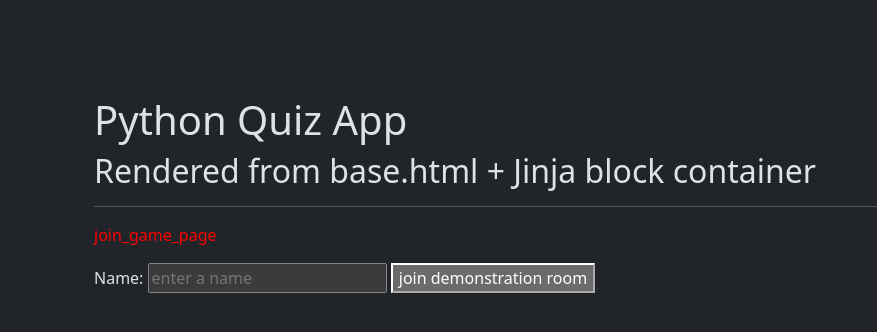
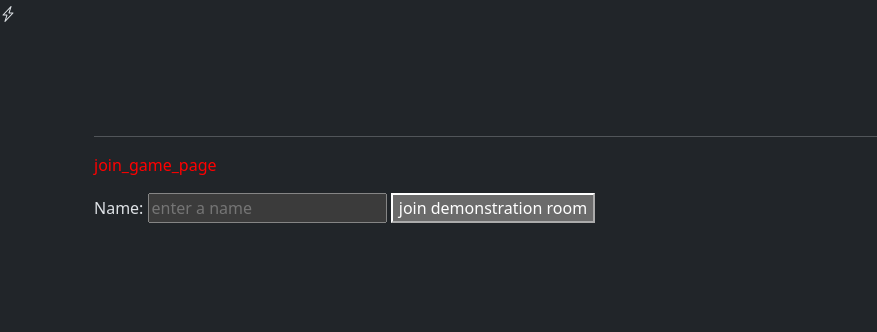
Before and after one commit to christopher-ga/quizzy, a Flask app: page / in a window 1280 px wide. Shown: the top 332 px of the page, without its empty margins (0-877 px from the left). Run offline with Flask 3, Linux system fonts and the light colour scheme; some libraries are stand-ins or nearby versions.

Commit message:
adds logo, deletes placeholder text

```diff
--- a/app/templates/base.html
+++ b/app/templates/base.html
@@ -5,6 +5,9 @@
     <meta name="viewport" content="width=device-width, initial-scale=1.0">
     <meta http-equiv="X-UA-Compatible" content="ie=edge">
     <title>Quiz App</title>
+    <svg xmlns="http://www.w3.org/2000/svg" width="16" height="16" fill="currentColor" class="bi bi-lightning-charge" viewBox="0 0 16 16">
+  <path d="M11.251.068a.5.5 0 0 1 .227.58L9.677 6.5H13a.5.5 0 0 1 .364.843l-8 8.5a.5.5 0 0 1-.842-.49L6.323 9.5H3a.5.5 0 0 1-.364-.843l8-8.5a.5.5 0 0 1 .615-.09zM4.157 8.5H7a.5.5 0 0 1 .478.647L6.11 13.59l5.732-6.09H9a.5.5 0 0 1-.478-.647L9.89 2.41 4.157 8.5z"/>
+</svg>
     <link href="https://cdn.jsdelivr.net/npm/bootstrap@5.3.1/dist/css/bootstrap.min.css" rel="stylesheet" integrity="sha384-4bw+/aepP/YC94hEpVNVgiZdgIC5+VKNBQNGCHeKRQN+PtmoHDEXuppvnDJzQIu9" crossorigin="anonymous">
 
     {# for injecting html into head of base #}
@@ -21,8 +24,6 @@
 
     <div class="main container px-4 py-5 my-5">
 
-    <h1>Python Quiz App</h1>
-    <h2>Rendered from base.html + Jinja block container</h2>
     <hr>
     {% block container %} {% endblock %}
 
```
